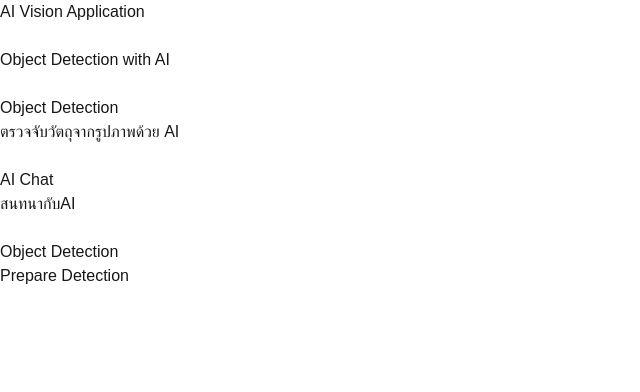
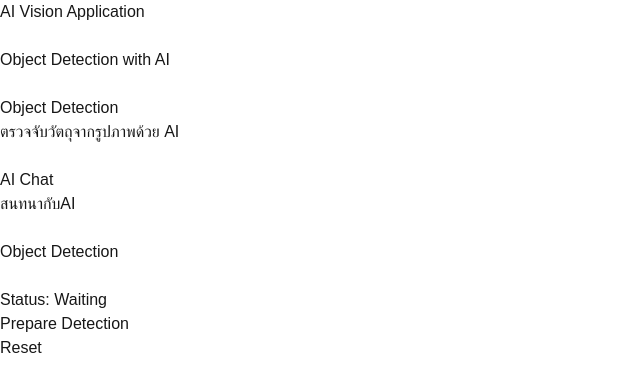
Before and after one commit to famnnod/famaiweb, a Next.js app: page / in a window 1280 px wide. Shown: the top 392 px of the page, without its empty margins (0-640 px from the left). Built offline with nearby package versions, Linux system fonts and the light colour scheme.

Commit message:
add detection button status

```diff
--- a/components/DetectionPanel.tsx
+++ b/components/DetectionPanel.tsx
@@ -1,25 +1,30 @@
 "use client";
+import { useState } from "react";
 export function DetectionPanel() {
-    function handleClick() {
-        alert(
-            "Prepare object detection"
-        );
-    }
-    return (
-        <section>
+    const [status, setStatus] = useState("Waiting");
+    return (<section>
         <h2>
             Object Detection
         </h2>
+        <br></br>
+        <p>
+            Status: {status}
+        </p>
         <button
-
             onClick={() =>
-                    alert(
-                        "Prepare object detection"
-                    )
+                setStatus("Ready")
             }
         >
             Prepare Detection
         </button>
+        <br></br>
+        <button
+            onClick={() =>
+                setStatus("Waiting")
+            }
+        >
+            Reset
+        </button>
     </section>
     );
 }
```
Lines whose indentation alone changed are shown as unchanged.
